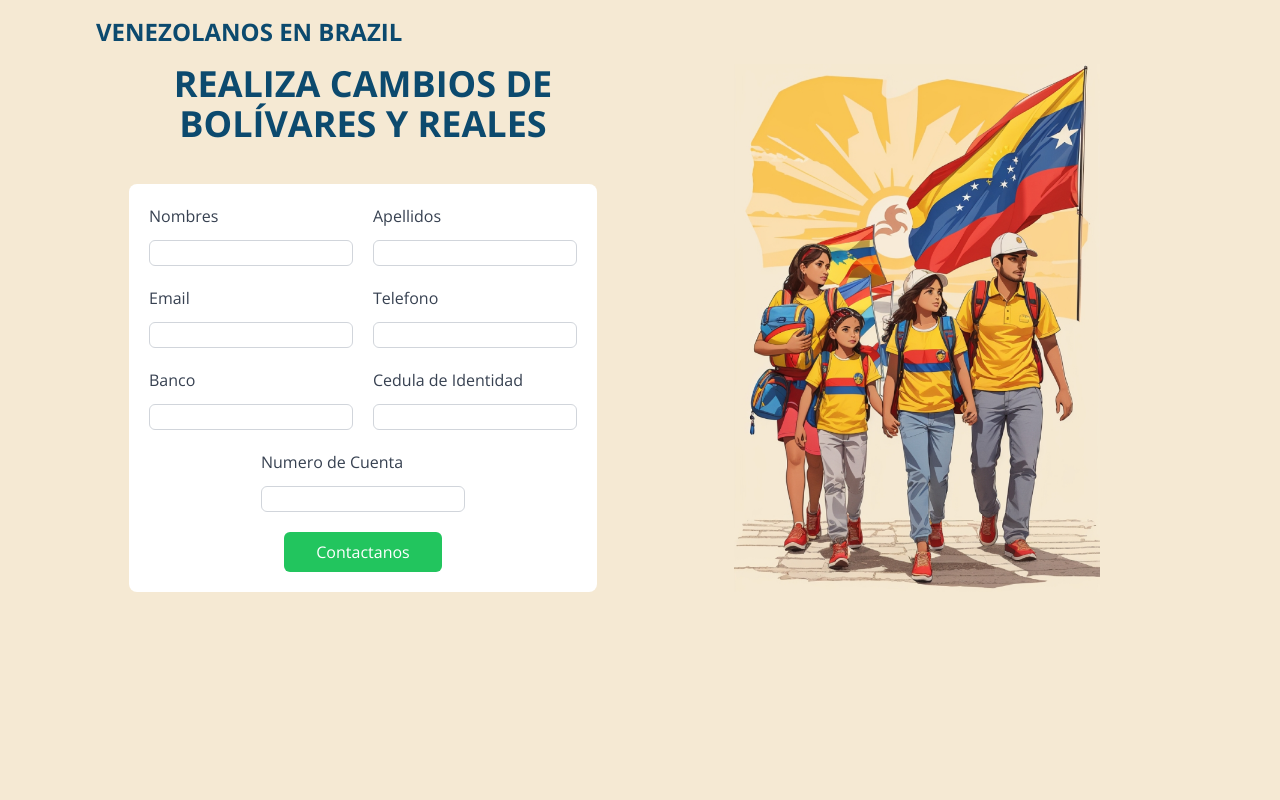
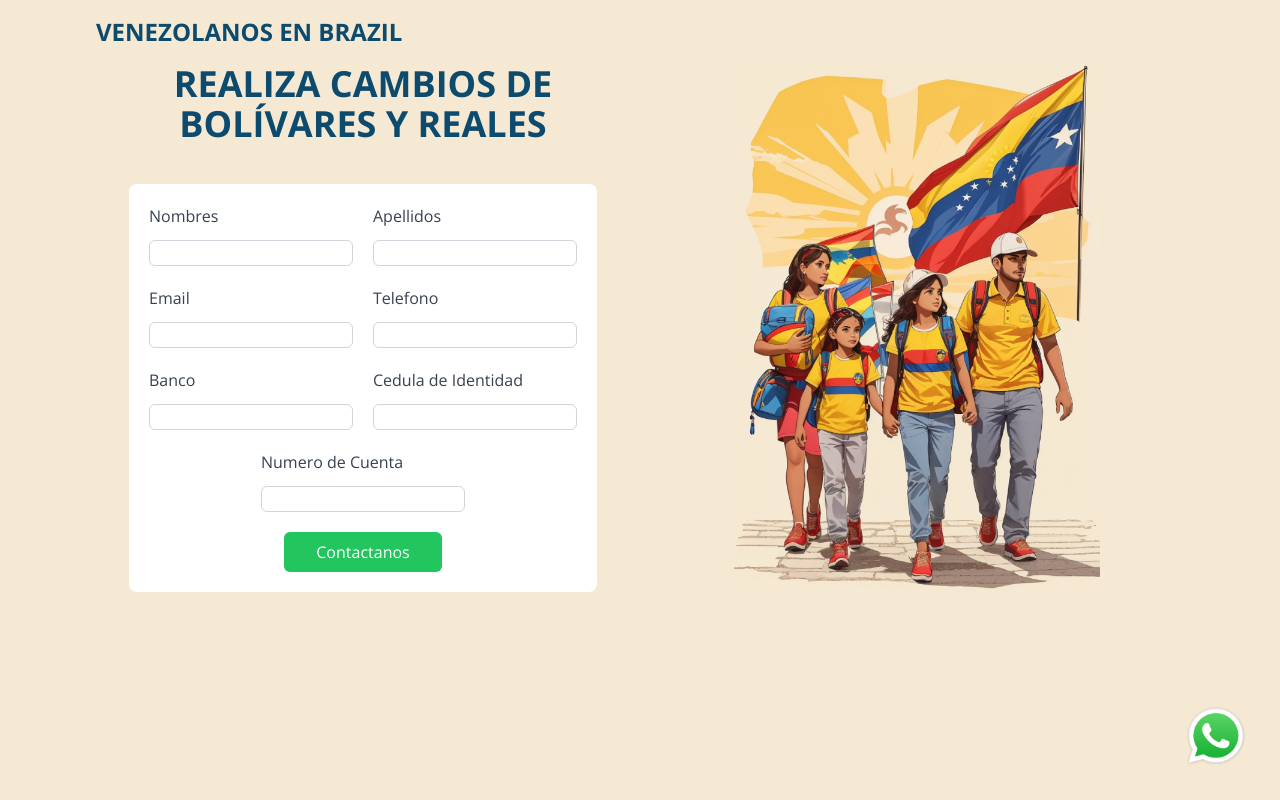
Before and after one commit to SamuelRiveraC/venezolanos-en-brazil, a Nuxt app: page / in a window 1280 px wide. Built offline with nearby package versions, Linux system fonts and the light colour scheme.

Commit message:
added button and added text at success

```diff
--- a/nuxt.config.js
+++ b/nuxt.config.js
@@ -1,3 +1,5 @@
+require('dotenv').config()
+
 export default {
   // Disable server-side rendering: https://go.nuxtjs.dev/ssr-mode
   ssr: false,
@@ -41,8 +43,7 @@ export default {
   ],
 
   // Modules: https://go.nuxtjs.dev/config-modules
-  modules: [
-  ],
+  modules: [],
 
   // Build Configuration: https://go.nuxtjs.dev/config-build
   build: {
--- a/package.json
+++ b/package.json
@@ -12,6 +12,7 @@
     "axios": "^1.4.0",
     "core-js": "^3.25.3",
     "nuxt": "^2.15.8",
+    "nuxt-env": "^0.1.0",
     "vue": "^2.7.10",
     "vue-server-renderer": "^2.7.10",
     "vue-template-compiler": "^2.7.10"
--- a/pages/index.vue
+++ b/pages/index.vue
@@ -1,5 +1,11 @@
 <template>
 <div class="Desktop1 w-full flex-col justify-start items-start inline-flex">
+  <div class="whatsapp">
+    <a href="https://wa.me/+554184290372">
+      <img src="WhatsApp.png" alt="" style="width: 64px;">
+    </a>
+  </div>
+
   <div class="Navbar self-stretch px-4 md:px-24 py-4 bg-veb justify-between items-center gap-5 inline-flex">
     <div class="VenezolanosEnBrazil text-sky-900 text-2xl font-bold">VENEZOLANOS EN BRAZIL</div>
     <div class="Frame3  self-stretch px-5 justify-end items-center gap-5 flex" v-if="false">
@@ -50,7 +56,12 @@
             </div>
           </div>
           <div class="bg-green-500 p-4 text-white" v-if="success">
-            {{ success }}
+            <p>
+              {{ success }}
+            </p>
+            <a href="https://wa.me/+554184290372" style="text-decoration: underline; font-weight: bold;">
+              Contactanos por Whatsapp a este numero
+            </a>
           </div>
           <div class="bg-red-500 p-4 text-white" v-if="error">
             {{ error }}
@@ -141,7 +152,6 @@ export default {
       if (this.activeRequest) { return true; }
 
       try {
-        let textBody = ""
 
         let jsonBody = {
           "messaging_product": "whatsapp",
@@ -202,4 +212,10 @@ html, .bg-veb {
 .hero-image {
   height: 66vh;
 }
+.whatsapp {
+  position: fixed;
+  z-index: 100000;
+  bottom: 2rem;
+  right: 2rem;
+}
 </style>
```
Also changed, not shown: static/WhatsApp.png (added), 1 other file (tests, documents, lock files or other folders).
